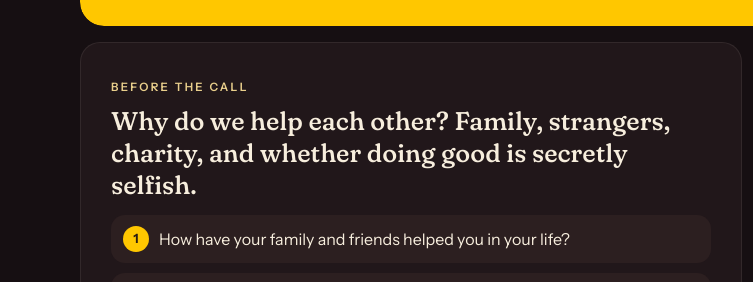
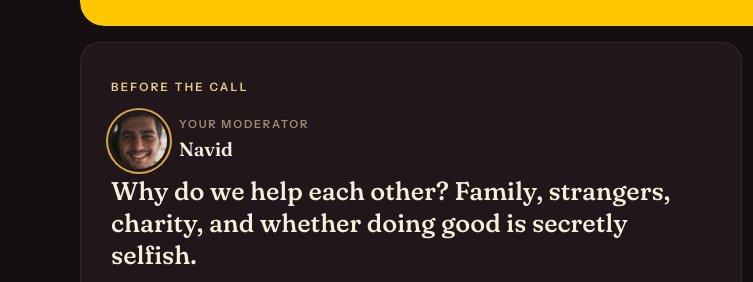
Before and after one commit to Tehran-english-discussion/tehran-english-discussion.github.io, a plain HTML site: page online/index.html in a window 1280 px wide. Shown: the part 1049-1331 px from the top of the page, 0-753 px from the left. Drawn offline with Linux system fonts and the light colour scheme.

Commit message:
Show Navid's photo on the next online call
Co-Authored-By: Claude Opus 5.5 <noreply@anthropic.com>

```diff
--- a/online/index.html
+++ b/online/index.html
@@ -146,6 +146,10 @@ em { font-style: italic; }
 .nextq { margin-top: 16px; display: grid; grid-template-columns: minmax(0, 1.5fr) minmax(0, 1fr); gap: 16px; align-items: start; }
 .nextq > div { padding: clamp(20px, 3.5vw, 30px); border-radius: 20px; background: var(--night-2); border: 1px solid rgba(247, 238, 221, .08); }
 .nextq .label { color: var(--brass-hi); }
+.nmod { display: flex; align-items: center; gap: 12px; margin-top: 14px; }
+.nmod img { width: 56px; height: 56px; border-radius: 50%; object-fit: cover; box-shadow: 0 0 0 3px var(--night-2), 0 0 0 5px var(--brass); }
+.nmod small { display: block; font-size: .7rem; letter-spacing: .16em; text-transform: uppercase; color: var(--ink-3); font-weight: 600; }
+.nmod b { font-family: var(--display); font-weight: 600; font-size: 1.2rem; }
 .nextq h3 { margin: 6px 0 14px; font-family: var(--display); font-weight: 500; font-size: clamp(1.25rem, 3vw, 1.6rem); line-height: 1.25; }
 .nextq ol { margin: 0; padding: 0; list-style: none; counter-reset: q; display: grid; gap: 10px; }
 .nextq li { counter-increment: q; position: relative; padding: 12px 14px 12px 48px; border-radius: 14px; background: var(--night-3); color: var(--ink); line-height: 1.5; }
@@ -325,7 +329,7 @@ footer a { color: var(--ink-2); }
           <div><b id="c-d">–</b><small>days</small></div><div><b id="c-h">–</b><small>hours</small></div><div><b id="c-m">–</b><small>min</small></div>
         </div>
       </div>
-      <div class="nextq" id="nextq"><div><span class="label">Before the call</span><h3>Why do we help each other? Family, strangers, charity, and whether doing good is secretly selfish.</h3><ol><li>How have your family and friends helped you in your life?</li><li>Among people who you are not related to, who has helped you most in your life?</li><li>When people are wealthy or successful, do they have a special responsibility to ‘give back’ and help others? In other words, do you believe in “With great power comes great responsibility”?</li><li>Do people help each other because it makes them feel good? If so, is helping others essentially a selfish act?</li><li>Do you trust charitable organizations? Which organizations are most trustworthy?</li></ol></div><a class="watch" href="https://www.youtube.com/watch?v=rvskMHn0sqQ" target="_blank" rel="noopener"><span class="play" aria-hidden="true">▶</span><span><small>Worth watching before</small><b>A Selfish Argument for Making the World a Better Place – Egoistic Altruism</b><i>Kurzgesagt – In a Nutshell · Not directly about the questions, but worth watching. The whole channel usually makes high-quality content.</i></span></a></div>
+      <div class="nextq" id="nextq"><div><span class="label">Before the call</span><div class="nmod"><img src="navid.jpg" width="56" height="56" alt="Navid"><span><small>Your moderator</small><b>Navid</b></span></div><h3>Why do we help each other? Family, strangers, charity, and whether doing good is secretly selfish.</h3><ol><li>How have your family and friends helped you in your life?</li><li>Among people who you are not related to, who has helped you most in your life?</li><li>When people are wealthy or successful, do they have a special responsibility to ‘give back’ and help others? In other words, do you believe in “With great power comes great responsibility”?</li><li>Do people help each other because it makes them feel good? If so, is helping others essentially a selfish act?</li><li>Do you trust charitable organizations? Which organizations are most trustworthy?</li></ol></div><a class="watch" href="https://www.youtube.com/watch?v=rvskMHn0sqQ" target="_blank" rel="noopener"><span class="play" aria-hidden="true">▶</span><span><small>Worth watching before</small><b>A Selfish Argument for Making the World a Better Place – Egoistic Altruism</b><i>Kurzgesagt – In a Nutshell · Not directly about the questions, but worth watching. The whole channel usually makes high-quality content.</i></span></a></div>
     </div>
   </section>
 
```
Also changed, not shown: online/navid.jpg (added).
